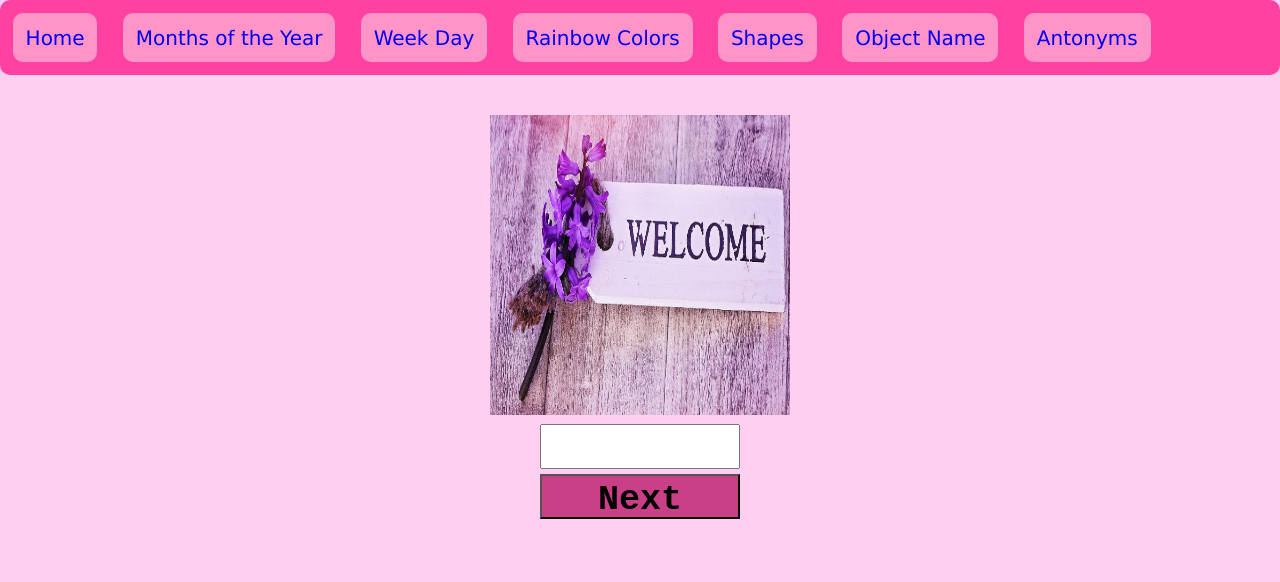
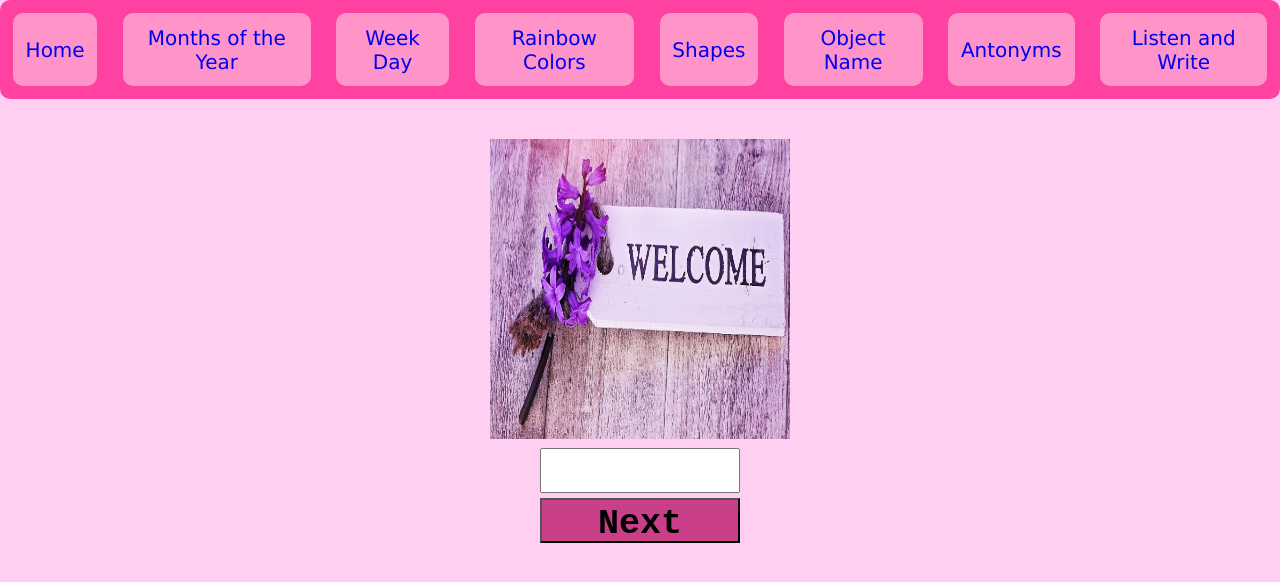
Before and after one commit to rahulpakhare4/practiceenglish.github.io, a plain HTML site: page ObjectName.html in a window 1280 px wide. Drawn offline with Linux system fonts and the light colour scheme.

Commit message:
Update ObjectName.html

```diff
--- a/ObjectName.html
+++ b/ObjectName.html
@@ -21,12 +21,13 @@
 <body>
     <div class="header">
         <button id="btnhome"><a href="index.html">Home</a></button>
-        <button id="btnhome" class = "active"><a href="year.html">Months of the Year</a></button>
+        <button id="btnhome" class="active"><a href="year.html">Months of the Year</a></button>
         <button id="btnhome"><a href="week.html">Week Day</a></button>
         <button id="btnhome"><a href="rainbow.html">Rainbow Colors</a></button>
         <button id="btnhome"><a href="shapes.html">Shapes</a></button>
         <button id="btnhome"><a href="ObjectName.html">Object Name</a></button>
         <button id="btnhome"><a href="antonyms.html">Antonyms</a></button>
+        <button id="btnhome"><a href="listenandwrite.html">Listen and Write</a></button>
     </div>
 
     <div class="myimagebody">
```
